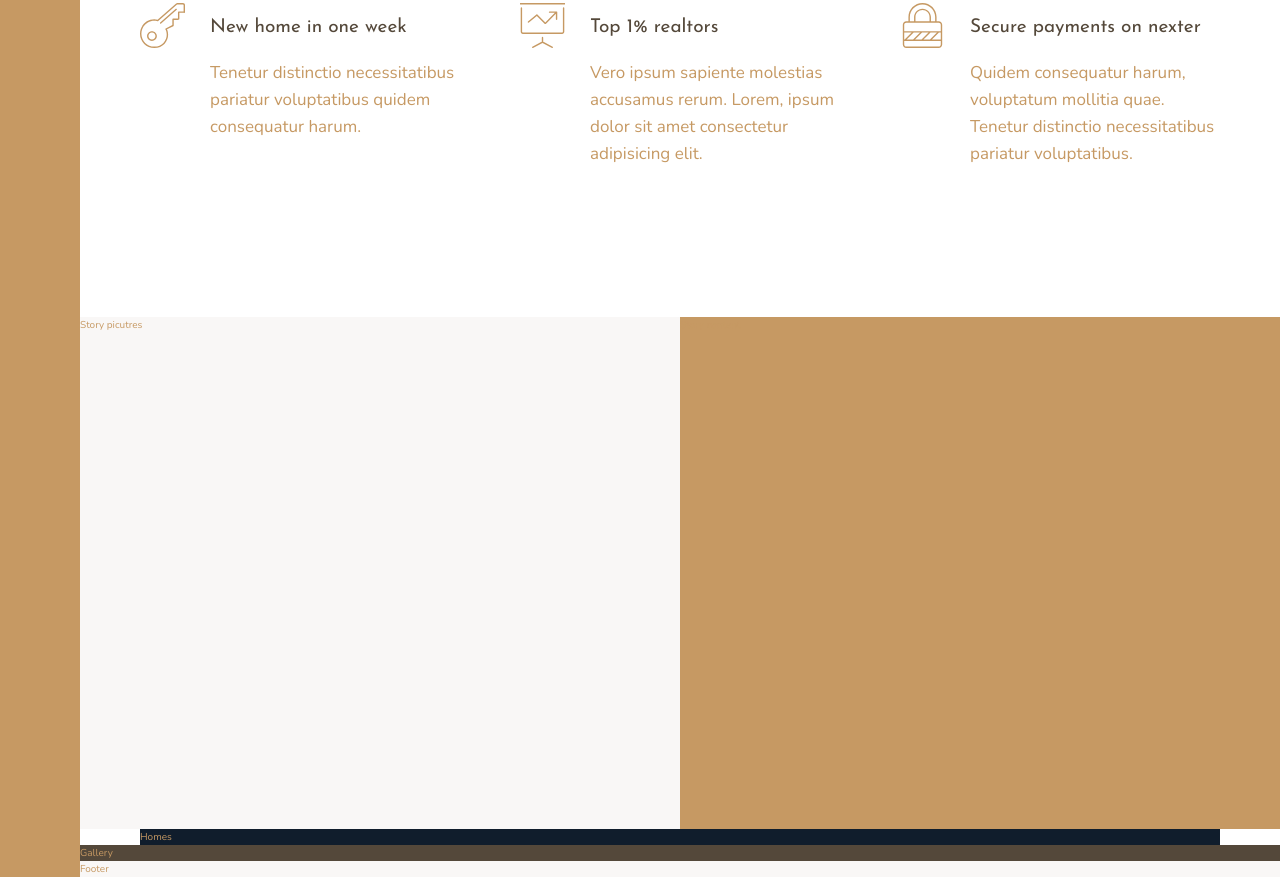
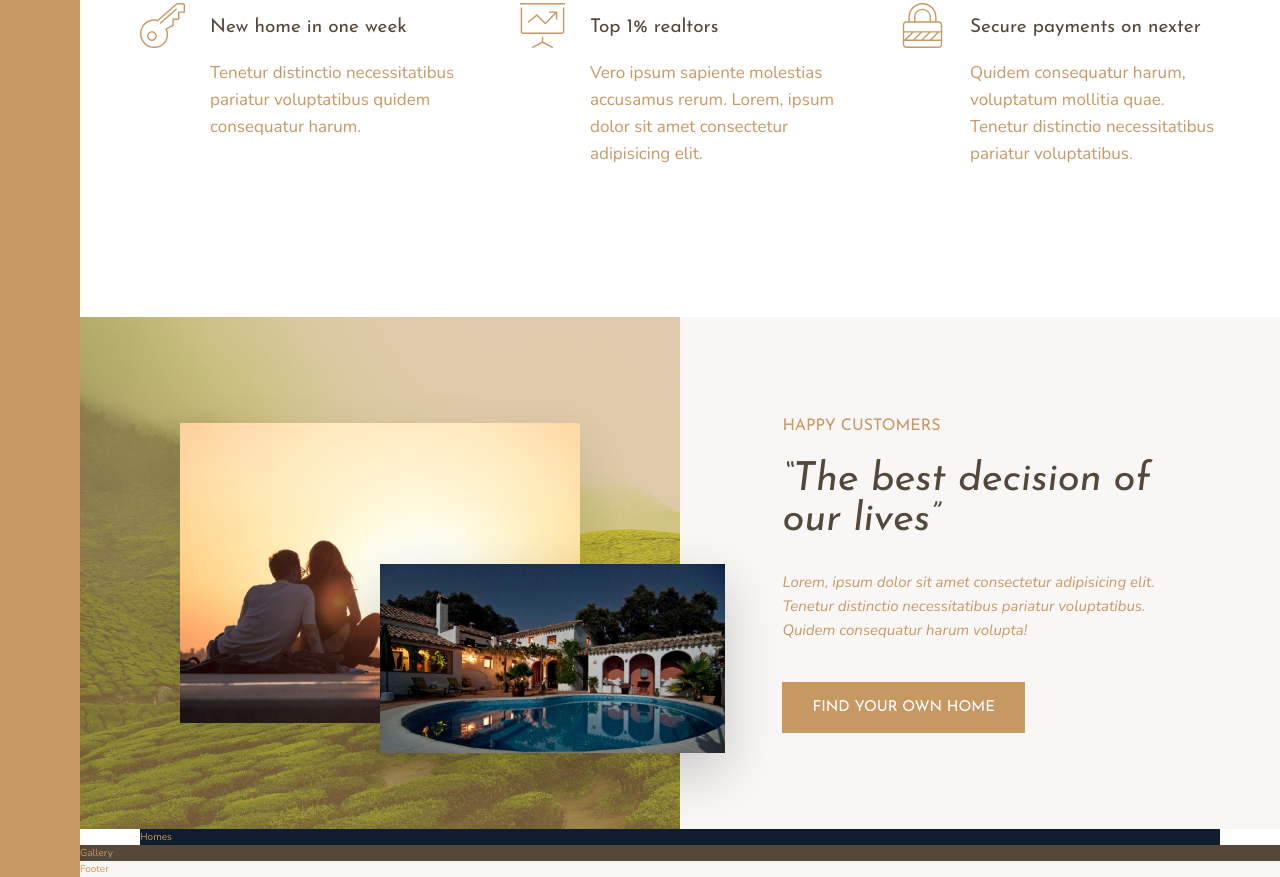
Before and after one commit to mrdzoviii/nexter, a website: page index.html in a window 1280 px wide. Shown: the part 991-1868 px from the top of the page. Drawn offline with nearby package versions, Linux system fonts and the light colour scheme.

Commit message:
Added story section.

```diff
--- a/index.html
+++ b/index.html
@@ -25,7 +25,8 @@
             <use href="img/sprite.svg#icon-global"></use>
         </svg>
         <h4 class="heading-4 heading-4--dark">World's best luxury homes</h4>
-                <p class="feature__text">Lorem, ipsum dolor sit amet consectetur adipisicing elit. Tenetur distinctio necessitatibus pariatur voluptatibus.</p>
+        <p class="feature__text">Lorem, ipsum dolor sit amet consectetur adipisicing elit. Tenetur distinctio
+            necessitatibus pariatur voluptatibus.</p>
     </div>
     <div class="feature">
         <svg class="feature__icon">
@@ -39,7 +40,8 @@
             <use href="img/sprite.svg#icon-trophy"></use>
         </svg>
         <h4 class="heading-4 heading-4--dark">Only the best properties</h4>
-                <p class="feature__text">Voluptatum mollitia quae. Vero ipsum sapiente molestias accusamus rerum sed a eligendi aut quia.
+        <p class="feature__text">Voluptatum mollitia quae. Vero ipsum sapiente molestias accusamus rerum sed a eligendi
+            aut quia.
         </p>
     </div>
     <div class="feature">
@@ -54,21 +56,29 @@
             <use href="img/sprite.svg#icon-presentation"></use>
         </svg>
         <h4 class="heading-4 heading-4--dark">Top 1% realtors</h4>
-                <p class="feature__text">Vero ipsum sapiente molestias accusamus rerum. Lorem, ipsum dolor sit amet consectetur adipisicing elit.</p>
+        <p class="feature__text">Vero ipsum sapiente molestias accusamus rerum. Lorem, ipsum dolor sit amet consectetur
+            adipisicing elit.</p>
     </div>
     <div class="feature">
         <svg class="feature__icon">
             <use href="img/sprite.svg#icon-lock"></use>
         </svg>
         <h4 class="heading-4 heading-4--dark">Secure payments on nexter</h4>
-                <p class="feature__text">Quidem consequatur harum, voluptatum mollitia quae. Tenetur distinctio necessitatibus pariatur voluptatibus.</p>
+        <p class="feature__text">Quidem consequatur harum, voluptatum mollitia quae. Tenetur distinctio necessitatibus
+            pariatur voluptatibus.</p>
     </div>
 </section>
 <div class="story__pictures">
-            Story picutres
+    <img src="img/story-1.jpeg" alt="Couple new house" class="story__img--1">
+    <img src="img/story-2.jpeg" alt="New House" class="story__img--2">
 </div>
 <div class="story__content">
-            Story content
+    <h3 class="heading-3 mb-sm">
+        Happy Customers
+    </h3>
+    <h2 class="heading-2 heading-2--dark mb-md">&ldquo;The best decision of our lives&rdquo;</h2>
+    <p class="story__text ">Lorem, ipsum dolor sit amet consectetur adipisicing elit. Tenetur distinctio necessitatibus pariatur voluptatibus. Quidem consequatur harum volupta!</p>
+    <button class="button">Find your own home</button>
 </div>
 <section class="homes">
     Homes
--- a/sass/_story.scss
+++ b/sass/_story.scss
@@ -1,15 +1,47 @@
 .story {
 
   &__pictures {
-    background-color: $color-grey-light-1;
+    display: grid;
     grid-column: full-start / col-end 4;
+    grid-template-columns: repeat(6,1fr);
+    grid-template-rows: repeat(6,1fr);
+    background-image: linear-gradient(rgba($color-primary, .5), rgba($color-primary,.5)),url("../img/back.jpg");
+    background-repeat: no-repeat;
+    background-size: cover;
+    background-position: center;
+    align-items: center;
+  }
+
+  &__img--1 {
+    width: 100%;
+    grid-area: 2 / 2 / 6 / 6;
+    box-shadow: 0 2rem 5rem rgba(#000, .1);
 
   }
 
+  &__img--2 {
+    width: 115%;
+    grid-row: 4 / span 2;
+    grid-column: 4 / span 3;
+    z-index: 20;
+    box-shadow: 0 2rem 5rem rgba(#000, .2);
+  }
+
+
   &__content {
-    background-color: $color-primary;
+    display: flex;
+    flex-direction: column;
+    justify-content: center;
+    align-items: flex-start;
+    background-color: $color-grey-light-1;
     grid-column: col-start 5 / full-end;
+    padding: 6rem 8vw;
+  }
 
+  &__text {
+    font-size: 1.5rem;
+    font-style: italic;
+    margin-bottom: 4rem;
   }
 
 
--- a/sass/_typography.scss
+++ b/sass/_typography.scss
@@ -9,10 +9,24 @@
 
 .heading-2 {
   @extend %heading;
+  font-size: 4rem;
+  font-style: italic;
+  font-weight: 400;
+  line-height: 1;
+  &--light {
+    color: $color-grey-light-1;
+  }
+
+  &--dark {
+    color: $color-grey-dark-1;
+  }
 }
 
 .heading-3 {
   @extend %heading;
+  font-size: 1.6rem;
+  color: $color-primary;
+  text-transform: uppercase;
 }
 
 .heading-4 {
@@ -27,3 +41,36 @@
     color: $color-grey-dark-1;
   }
 }
+
+.button {
+  background: $color-primary;
+  color: #fff;
+  border: none;
+  border-radius: 0;
+  font-family: $font-display;
+  font-size: 1.5rem;
+  text-transform: uppercase;
+  padding: 1.8rem 3rem;
+  cursor: pointer;
+  transition: all .2s;
+
+  &:hover {
+    background: $color-primary-dark;
+  }
+}
+
+.mb-sm {
+  margin-bottom: 2rem;
+}
+
+.mb-md {
+  margin-bottom: 3rem;
+}
+
+.mb-lg {
+  margin-bottom: 4rem;
+}
+
+.mb-hg {
+  margin-bottom: 8rem;
+}
```
Also changed, not shown: css/style.css. Lines whose indentation alone changed are shown as unchanged.
